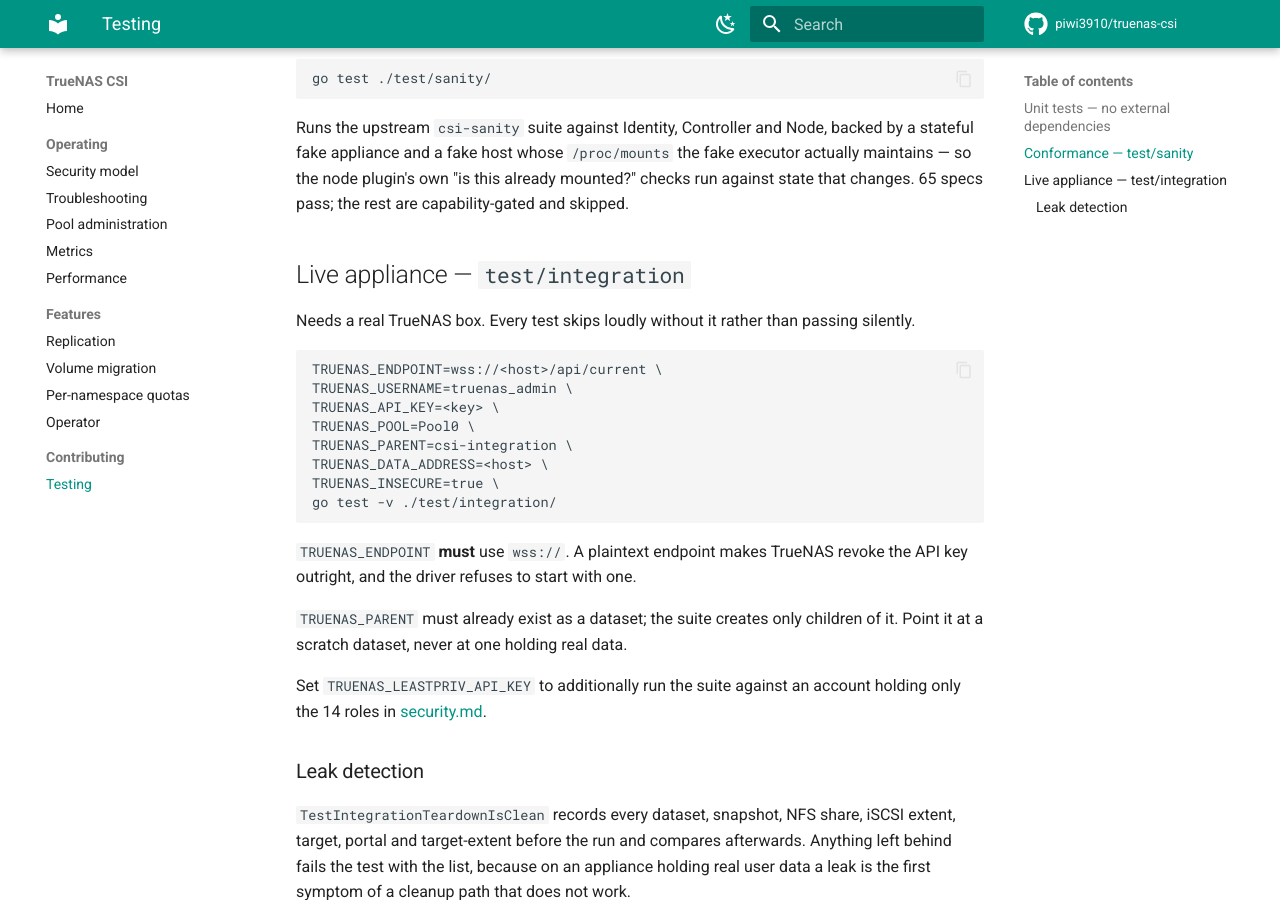
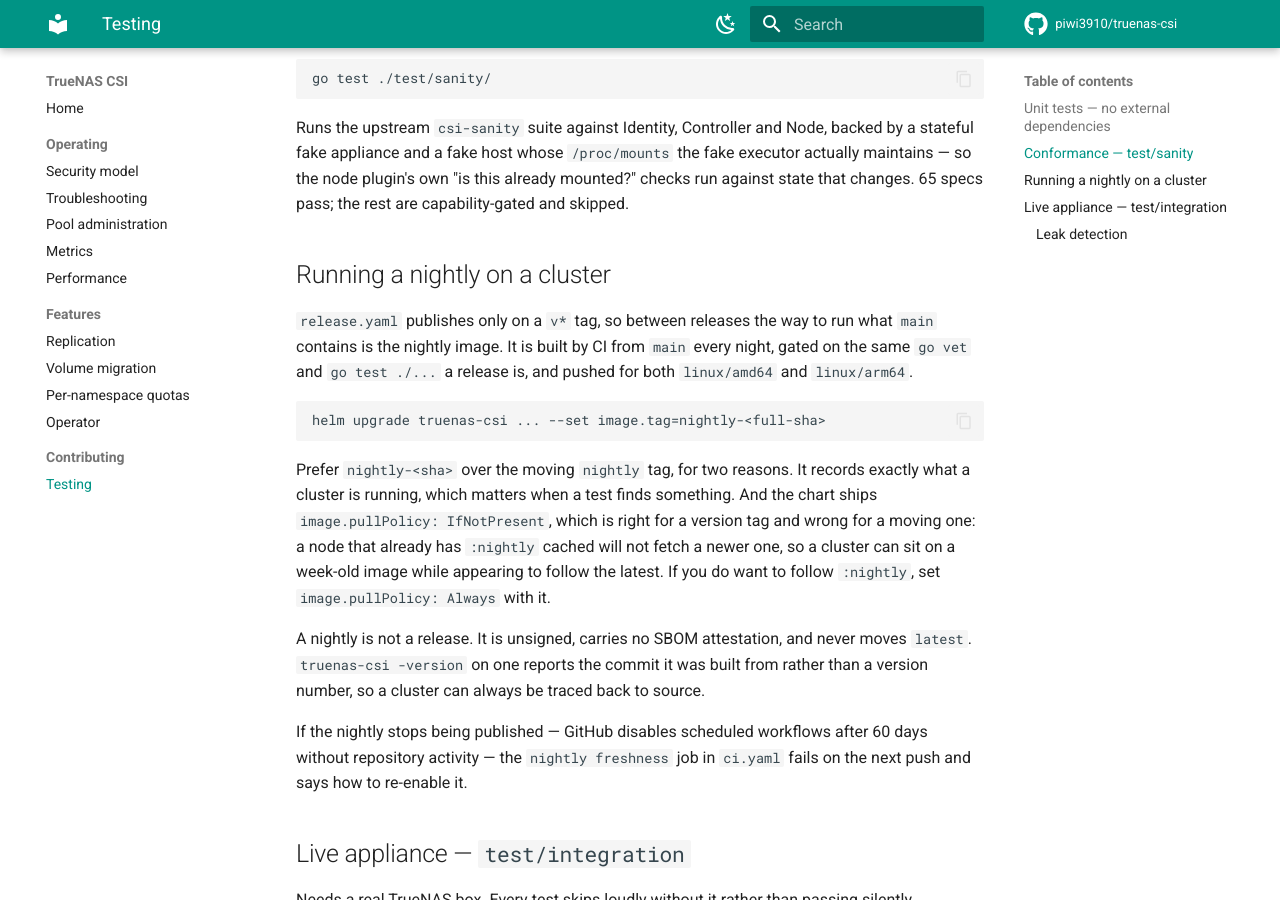
Before and after one commit to piwi3910/truenas-csi, an MkDocs documentation site: the page built from docs/testing.md, in a window 1280 px wide and 900 px high, scrolled down 487 px. Built offline with MkDocs 1.6.1 and Material for MkDocs 9.7.7, drawn with Linux system fonts in a browser that asks for light colours; comment, search, counter and statistics services are not loaded.

Commit message:
docs: say how to run a nightly, and the pull-policy trap in it
The nightly publishes two tags and the moving one has a sharp edge: the
chart ships image.pullPolicy: IfNotPresent, which is correct for a version
tag and wrong for a tag that moves. A node holding a cached :nightly will
not fetch a newer one, so a cluster can sit on a week-old image while
appearing to follow the latest — which is exactly the kind of silent
staleness the freshness check was added to prevent, reintroduced one layer
down.

Recommend nightly-<sha>, which is immutable and records what a cluster is
actually running, and say what to set if you do want to follow :nightly.
The workflow's own summary says the same thing at the point somebody is
about to copy a tag out of it.

```diff
--- a/docs/testing.md
+++ b/docs/testing.md
@@ -20,6 +20,32 @@ Runs the upstream `csi-sanity` suite against Identity, Controller and Node, back
 stateful fake appliance and a fake host whose `/proc/mounts` the fake executor actually
 maintains — so the node plugin's own "is this already mounted?" checks run against state
 that changes. 65 specs pass; the rest are capability-gated and skipped.
+
+## Running a nightly on a cluster
+
+`release.yaml` publishes only on a `v*` tag, so between releases the way to run
+what `main` contains is the nightly image. It is built by CI from `main` every
+night, gated on the same `go vet` and `go test ./...` a release is, and pushed
+for both `linux/amd64` and `linux/arm64`.
+
+    helm upgrade truenas-csi ... --set image.tag=nightly-<full-sha>
+
+Prefer `nightly-<sha>` over the moving `nightly` tag, for two reasons. It
+records exactly what a cluster is running, which matters when a test finds
+something. And the chart ships `image.pullPolicy: IfNotPresent`, which is right
+for a version tag and wrong for a moving one: a node that already has `:nightly`
+cached will not fetch a newer one, so a cluster can sit on a week-old image
+while appearing to follow the latest. If you do want to follow `:nightly`, set
+`image.pullPolicy: Always` with it.
+
+A nightly is not a release. It is unsigned, carries no SBOM attestation, and
+never moves `latest`. `truenas-csi -version` on one reports the commit it was
+built from rather than a version number, so a cluster can always be traced back
+to source.
+
+If the nightly stops being published — GitHub disables scheduled workflows after
+60 days without repository activity — the `nightly freshness` job in `ci.yaml`
+fails on the next push and says how to re-enable it.
 
 ## Live appliance — `test/integration`
 
```
Also changed, not shown: 1 other file.
